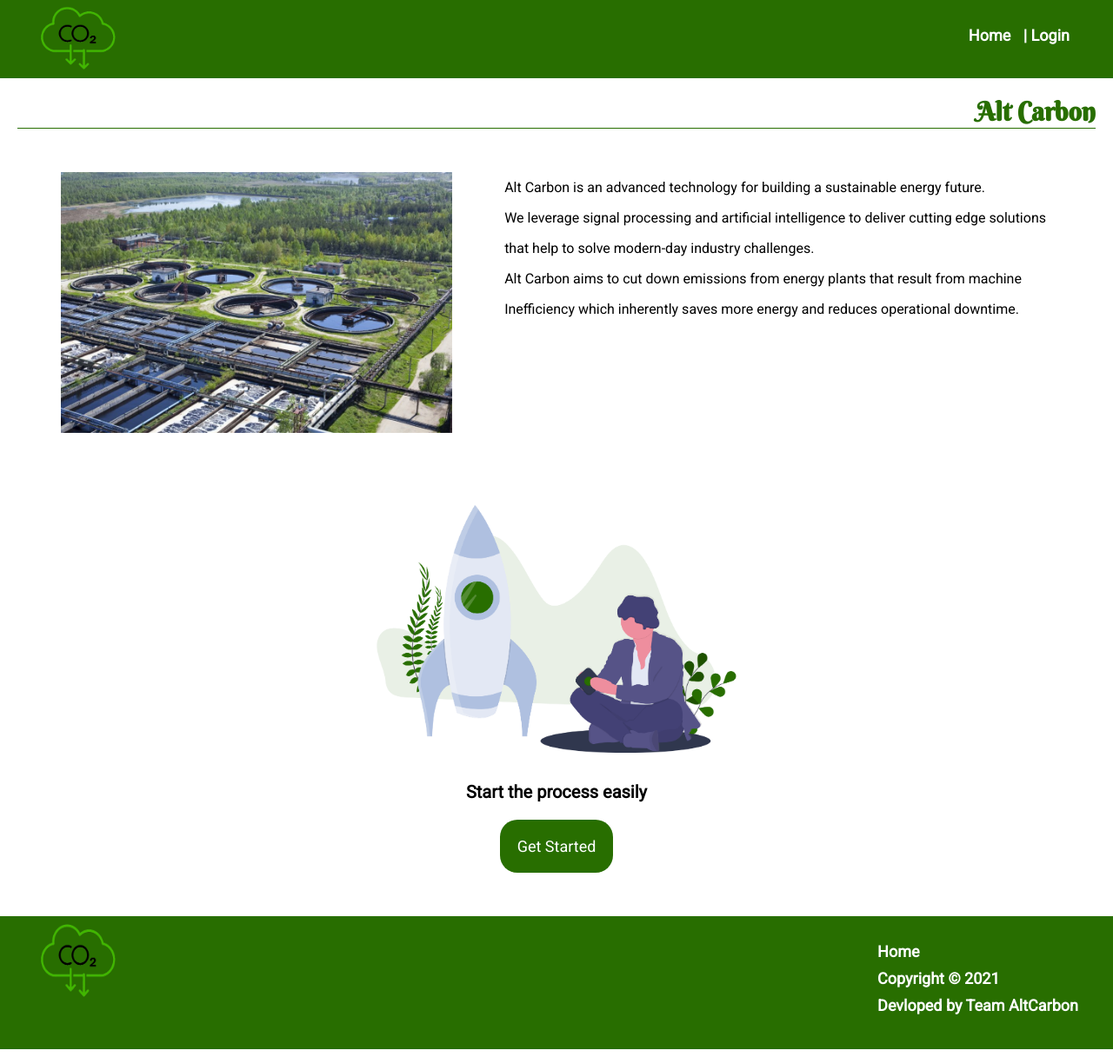
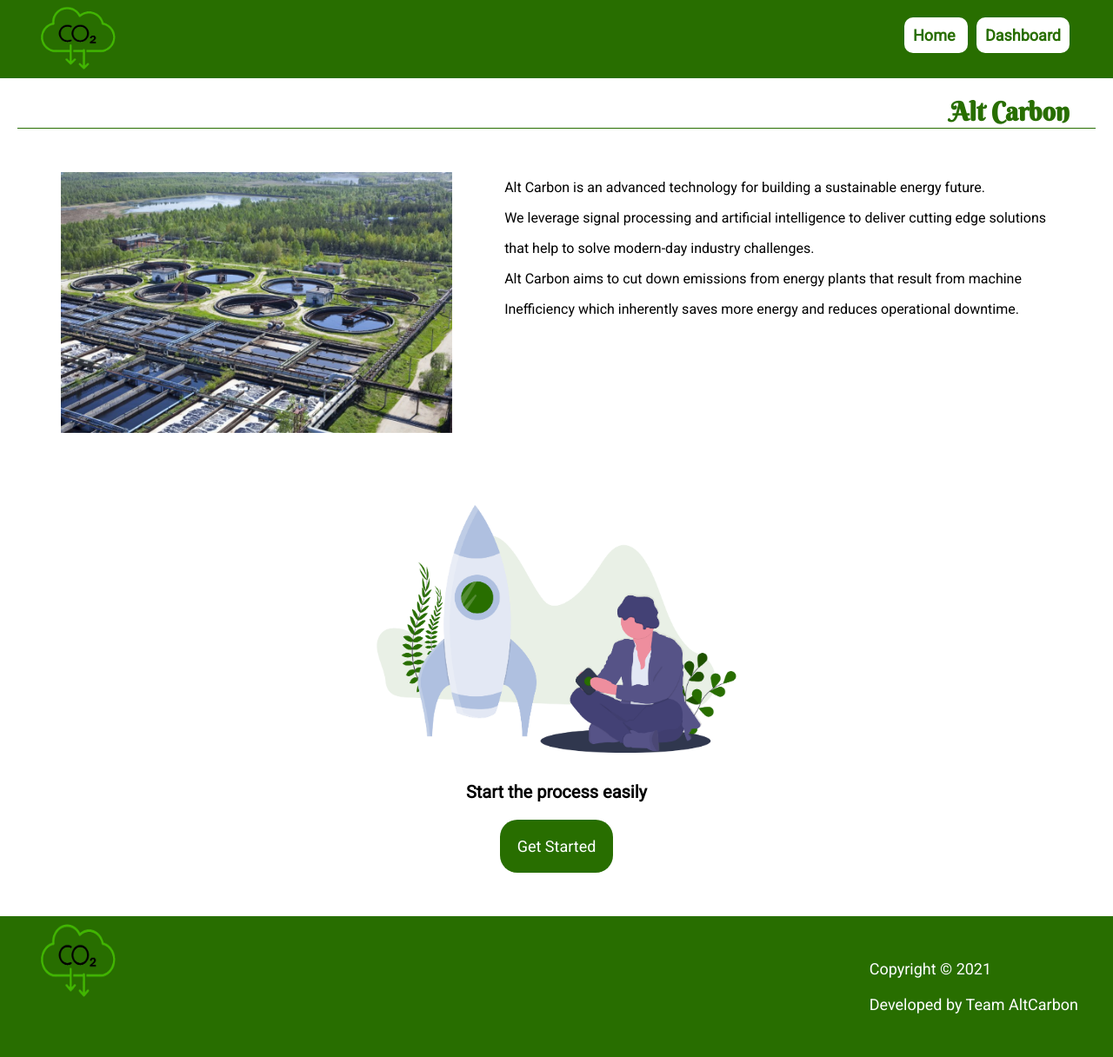
Before and after one commit to Abiola-Farounbi/AltCarbon, a Vue app: page / in a window 1280 px wide. Shown: the whole page at 87% size. Built offline with nearby package versions, Linux system fonts and the light colour scheme.

Commit message:
removed auth

```diff
--- a/src/components/Dashboard/Dashboard.vue
+++ b/src/components/Dashboard/Dashboard.vue
@@ -1,10 +1,7 @@
-// Dyanamic Component to handle the pumps
-
 <template>
   <section>
     <h1>
       Welcome
-      <span> {{ this.username}} </span>
     </h1>
     <Pump/>
 
@@ -22,18 +19,11 @@ export default {
   },
   data() {
     return {
-     username :''
+
     }
   },
-  computed:{
-       isName(){
-      return this.$store.getters.isName
-    }
-  },
-  created(){
-    this.username = this.isName
-  }
 }
+
 </script>
 
 <style scoped>
@@ -43,6 +33,7 @@ h1{
   text-align:right;
   color:#286e00;
    margin: 20px;
+   padding-right: 30px;
    font-size: 30px;
    border-bottom: 1px solid #286e00;
    font-family: 'Berkshire Swash', cursive;
@@ -88,6 +79,9 @@ section{
    .about{
      display:block;
    }
+   section{
+     height:100%;
+}
  .getstarted-image, .about-image{
    width:100%;
  }
--- a/src/components/Dashboard/Pump.vue
+++ b/src/components/Dashboard/Pump.vue
@@ -1,6 +1,12 @@
 <template>
   <section>
-    <div class="pump" v-if=" pump1Val == '1'">
+
+
+
+
+
+
+    <div class="pump" v-if=" pump1Val == '1' ">
       <img class='un-image'  src='../../assets/bell.gif' alt='a bell GIF'/>
         Pump 1 reading is Anomalous
     </div>
@@ -70,8 +76,9 @@ export default {
       return this.pump3
     },
 
+
   },
-  async created() {
+  async mounted() {
   const proxyUrl = 'https://cors-anywhere.herokuapp.com/'
   const apiUrl1 = 'http://altcarbon.herokuapp.com/api/pump1/';
   const apiUrl2 = 'http://altcarbon.herokuapp.com/api/pump2/';
@@ -83,11 +90,14 @@ export default {
   axios.get(proxyUrl + apiUrl3),
 ])
 .then(responseArr => {
+
   this.pump1 =  responseArr[0].data.category;
   this.pump2 =  responseArr[1].data.category;
   this.pump3 =  responseArr[2].data.category;
 })
-  .catch((error)  => { error.message})
+  .catch((error)  => {
+  console.log(error.message)
+  })
 
 
 
@@ -125,6 +135,8 @@ display: block;
 width: 100%;
 margin-bottom: 10px;
 }
+
+
  @media screen and (max-width: 500px){
   section{
   display:block;
--- a/src/components/Footer.vue
+++ b/src/components/Footer.vue
@@ -2,9 +2,8 @@
   <footer>
       <div class='nav-logo'> <img  class='logo' alt="logo" src="../assets/icon.png"> </div>
       <div class='nav-items'>
-      <router-link to="/">Home</router-link>
       <p> Copyright © 2021 </p>
-      <p> Devloped by Team AltCarbon </p>
+      <p> Developed by Team AltCarbon </p>
       </div>
   </footer>
 
@@ -15,17 +14,7 @@
 
 export default {
   name: 'Footer',
-  computed : {
-      isLoggedIn() { return this.$store.getters.isLoggedIn}
-    },
-    methods: {
-      logout() {
-        this.$store.dispatch('logout')
-        .then(() => {
-          this.$router.push('/')
-        })
-      }
-    }
+
 
 }
 </script>
@@ -43,14 +32,13 @@ export default {
     text-decoration: none;
     font-size:18px;
   cursor: pointer;
-  font-weight:bold;
  }
   .nav-items{
     margin:30px 0px;
     display:block;
    }
    .nav-items p{
-     margin:10px 0px;
+     margin:20px 0px;
    }
 
  footer a{
@@ -58,7 +46,6 @@ export default {
     text-decoration: none;
     font-size:18px;
   cursor: pointer;
-  font-weight:bold;
   margin-right:10px;
  }
  .logo{
@@ -72,6 +59,7 @@ export default {
    }
    .nav-items{
      padding-bottom: 20px;
+     font-size:15px;
    }
    .nav-logo{
      text-align: center;
--- a/src/components/Header.vue
+++ b/src/components/Header.vue
@@ -2,9 +2,8 @@
   <header>
       <div class='nav-logo'> <img  class='logo' alt="logo" src="../assets/icon.png"> </div>
       <div class='nav-items'>
-      <router-link to="/">Home</router-link> |
-      <span  v-if="isLoggedIn"> | <a @click="logout">Logout</a></span>
-      <span v-else> <router-link to="/login"> Login </router-link>  </span>
+      <router-link to="/">Home </router-link>
+        <router-link to="/dashboard"> Dashboard </router-link>
       </div>
   </header>
 
@@ -15,19 +14,8 @@
 
 export default {
   name: 'Header',
-  computed : {
-      isLoggedIn() {
-        return this.$store.getters.isLoggedIn
-        }
-    },
-    methods: {
-      logout() {
-        this.$store.dispatch('logout')
-        .then(() => {
-          this.$router.push('/')
-        })
-      }
-    }
+
+
 
 }
 </script>
@@ -49,12 +37,19 @@ export default {
    }
 
  header a{
-    color:white ;
+     color:#286e00 ;
     text-decoration: none;
+   background-color: white;
+   border-radius: 10px;
+   padding:10px;
     font-size:18px;
   cursor: pointer;
   font-weight:bold;
   margin-right:10px;
+ }
+
+ header a:hover{
+  transform: scaleY(1.5);
  }
  .logo{
    width:100px;
--- a/src/components/Home.vue
+++ b/src/components/Home.vue
@@ -28,7 +28,7 @@
         </p>
        <p>
         <button>
-        <router-link to="/login"> Get Started </router-link>
+        <router-link to="/dashboard"> Get Started </router-link>
      </button>
        </p>
     </div>
@@ -54,6 +54,7 @@ h1{
   color:#286e00;
   font-weight: 900;
    margin: 20px ;
+   padding-right: 30px;
    font-size: 30px;
    font-family: 'Berkshire Swash', cursive;
 }
@@ -117,7 +118,9 @@ h1{
       margin: 30px auto;;
    padding:0px 10px;
 }
-
+   section{
+     height:100%;
+}
 
  }
 
--- a/src/router.js
+++ b/src/router.js
@@ -1,8 +1,6 @@
 import { createRouter, createWebHistory } from 'vue-router'
 import Home from './components/Home'
-import Login from './components/Login'
 import Dashboard from './components/Dashboard/Dashboard'
-import store from './store.js'
 
 const routes = [
     {
@@ -11,17 +9,10 @@ const routes = [
         component: Home
     },
     {
-        path: '/login',
-        name: 'login',
-        component: Login
-    },
-    {
         path: '/dashboard',
         name: 'dashboard',
         component: Dashboard,
-        // meta: {
-        //   requiresAuth: true
-        // }
+
     },
 
 ];
@@ -33,15 +24,5 @@ const routes = [
 
 
 const router = createRouter({ history: createWebHistory(), routes })
-router.beforeEach((to, from, next) => {
-    if (to.matched.some(record => record.meta.requiresAuth)) {
-      if (store.getters.isLoggedIn) {
-        next()
-        return
-      }
-      next('/login')
-    } else {
-      next()
-    }
-  })
+
 export default router
--- a/src/store.js
+++ b/src/store.js
@@ -1,54 +1,23 @@
 import { createStore } from "vuex"
-import axios from 'axios'
 
 const store = createStore({
    state: {
      status : false,
      username: '',
+
     },
    mutations:{
       auth_state(state,value) {
          state.status = value;
        },
-       auth_name(state,name){
-        state.username = name;
-       },
-       logout(state) {
-        state.status = false
-      },
+
    },
    actions:{
-    login({commit}, payload){
-      const proxyUrl = 'https://cors-anywhere.herokuapp.com/'
-      const apiUrl = 'https://altcarbon.herokuapp.com/auth/login/';
 
-
-         axios.post(proxyUrl + apiUrl, payload)
-           .then(res => {
-               const username = res.data.username
-               const value = true
-               commit('auth_state', value)
-               commit('auth_name', username)
-                console.log(res.data.username)
-           })
-           .catch(err => {
-             console.log(err.message)
-             alert('Invalid login')
-           })
-
-    },
-    logout({commit}) {
-      commit('logout')
-      }
     },
 
     getters:{
-      isLoggedIn(state){
-           return state.status;
-        },
-      isName(state){
-         return state.username
-      }
+
      },
 
 
```
Also changed, not shown: src/assets/loading.gif (added).
